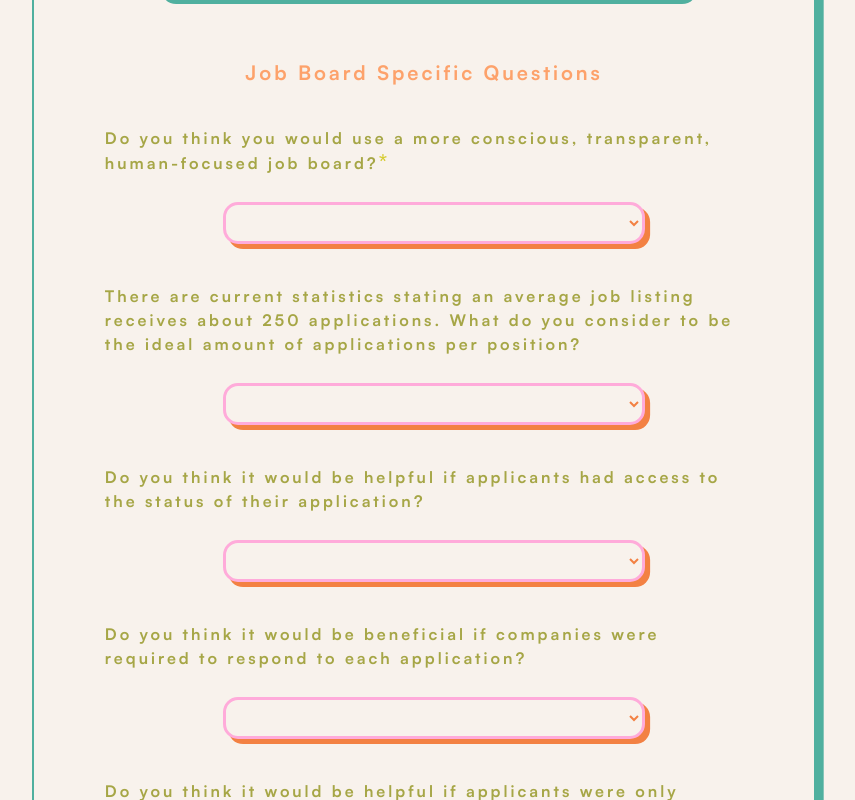
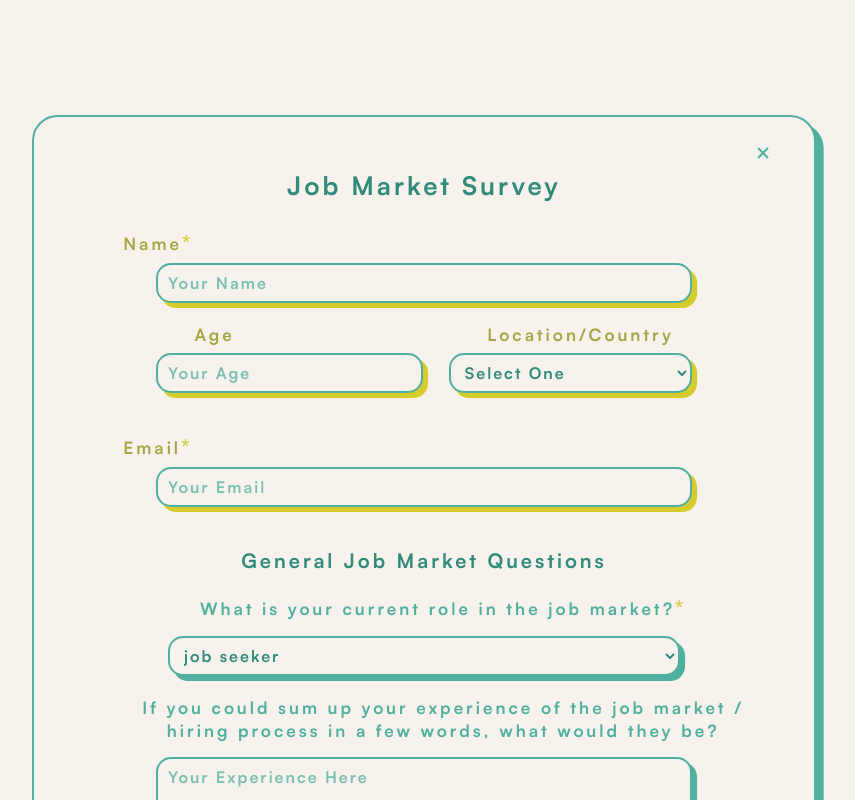
Before and after one commit to jennysukut/straightforward-job-site-landing-page, a React (Vite) app: page / in a window 1280 px wide. Both pictures are taken after a click on the button "fill out our survey". Shown: the top 800 px of the page, without its empty margins (216-1071 px from the left). Built offline with nearby package versions, Linux system fonts and the light colour scheme.

Commit message:
Fix Modals

```diff
--- a/src/Components/SurveyForm/SurveyForm.css
+++ b/src/Components/SurveyForm/SurveyForm.css
@@ -24,11 +24,11 @@ select {
   animation: buttonPress ease 0.25s 1 forwards;
 }
 
-.modal {
+.surveyModal {
   display: none;
   justify-content: center;
   background-color: var(--cream);
-  position: absolute;
+  position: absolute !important;
   width: 100%;
   z-index: 500;
   visibility: hidden;
@@ -36,7 +36,7 @@ select {
   padding-bottom: 7vw;
 }
 
-.modal__opened {
+.surveyModal__opened {
   visibility: visible;
   display: flex;
 }
--- a/src/Components/SurveyForm/SurveyForm.jsx
+++ b/src/Components/SurveyForm/SurveyForm.jsx
@@ -342,7 +342,13 @@ function SurveyForm({ activeModal, setActiveModal }) {
   };
 
   return (
-    <div className={activeModal === "survey" ? "modal modal__opened" : "modal"}>
+    <div
+      className={
+        activeModal === "survey"
+          ? "surveyModal surveyModal__opened"
+          : "surveyModal"
+      }
+    >
       <form
         className="surveyForm"
         action="https://submit-form.com/uDuHzE9NU"
```
